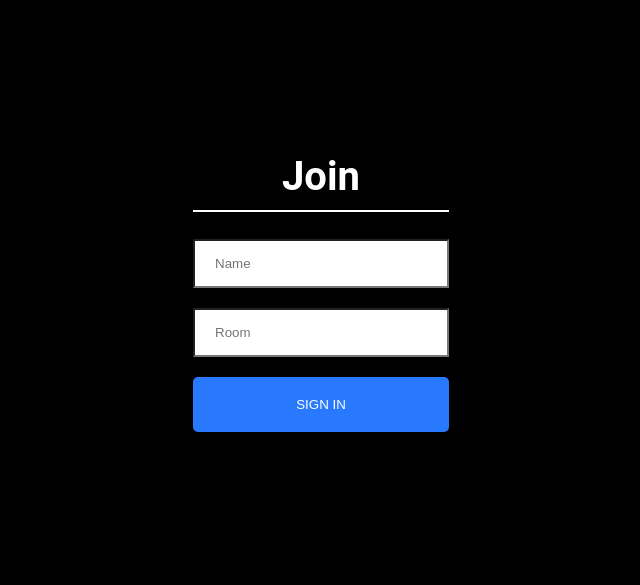
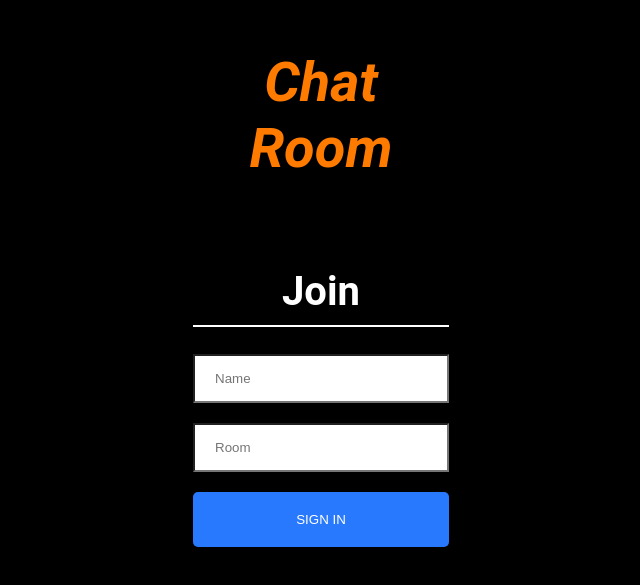
Before and after one commit to devsinghindra/chat-room-client, a React (Create React App) app: page / in a window 1280 px wide. Shown: the part 121-706 px from the top of the page, without its empty margins (319-959 px from the left). Built offline with nearby package versions, Linux system fonts and the light colour scheme.

Commit message:
added title and its style

```diff
--- a/src/components/join/Join.css
+++ b/src/components/join/Join.css
@@ -39,6 +39,14 @@ body {
   border-bottom: 2px solid white;
 }
 
+.title {
+  color: rgb(255, 123, 0);
+  font-size: 3.5em;
+  font-style: italic;
+  padding-bottom: 50px;
+  /* border-bottom: 2px solid white; */
+}
+
 .button {
   color: #fff !important;
   text-transform: uppercase;
--- a/src/components/join/Join.jsx
+++ b/src/components/join/Join.jsx
@@ -9,6 +9,7 @@ function Join() {
   return (
     <div className="joinOuterContainer">
       <div className="joinInnerContainer">
+        <h1 className="title">Chat Room</h1>
         <h1 className="heading">Join</h1>
         <div>
           <input
```
